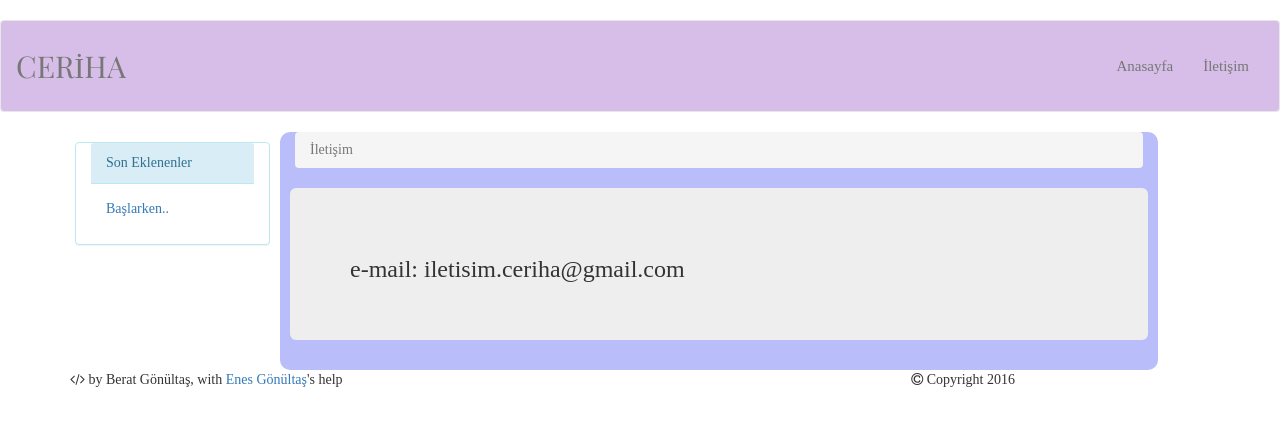
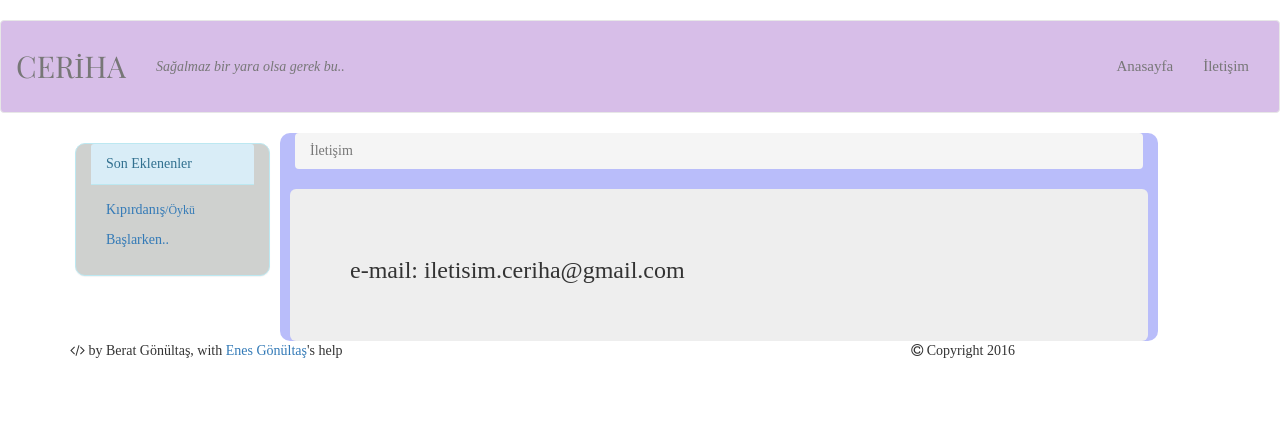
Before and after one commit to muhammedaydogdu/muhammedaydogdu.github.io, a Jekyll site: the page built from iletisim.html, in a window 1280 px wide. Shown: the top 426 px of the page. Built offline with Jekyll 4.4.1, drawn with Linux system fonts in a browser that asks for light colours.

```diff
--- a/_includes/footer.html
+++ b/_includes/footer.html
@@ -11,8 +11,8 @@
   </div>
 </footer>
 
-<script src="js/jquery-3.1.0.min.js"></script>
-<script src="js/bootstrap.min.js"></script>
+<script src="/js/jquery-3.1.0.min.js"></script>
+<script src="/js/bootstrap.min.js"></script>
 </body>
 
 
--- a/_includes/head.html
+++ b/_includes/head.html
@@ -10,10 +10,10 @@
 
     <title>Ceriha</title>
 
-    <link href="https://fonts.googleapis.com/css?family=Lato" rel="stylesheet">
     <link href="https://fonts.googleapis.com/css?family=Playfair+Display" rel="stylesheet">
+
+    <link href="/css/bootstrap.min.css" rel="stylesheet" type="text/css">
     <link href="/css/style.css" rel="stylesheet" type="text/css">
-    <link href="/css/bootstrap.min.css" rel="stylesheet" type="text/css">
     <link href="/css/font-awesome.min.css" rel="stylesheet">
 
   </head>
--- a/_includes/nav.html
+++ b/_includes/nav.html
@@ -10,7 +10,7 @@
       <a class="navbar-brand name" href="/index.html">CERİHA</a>
     </div>
 
-      <!--<p class="navbar-text nav-txt"><em>Sağalmaz bir yara olsa gerek bu..</em></p>-->
+      <p class="navbar-text nav-txt"><em>Sağalmaz bir yara olsa gerek bu..</em></p>
     <div class="collapse navbar-collapse" id="navbar-1">
       <ul class="nav navbar-nav navbar-right">
         <li class="nav-texts"><a href="/index.html">Anasayfa</a></li>
--- a/css/style.css
+++ b/css/style.css
@@ -10,9 +10,6 @@ body .bnavbar {
   margin-top: 20px;
 }
 .nav-txt {
-  position: relative;
-  top: 30px;
-  right: 140px;
   font-family: 'Playfair Display', serif;
 }
 .nav-texts {
@@ -42,7 +39,6 @@ div #quote_ {
 }
 .jumbotron {
   margin: 10px -5px 0 -5px;
-  .font-size:
 }
 footer {
   height: 60px;
--- a/iletisim.html
+++ b/iletisim.html
@@ -9,12 +9,10 @@
       <div class="row">
         <div class="panel panel-info col-md-2 hidden-xs hidden-sm">
           <div class="panel-heading">Son Eklenenler</div>
+
           <div class="panel-body">
-            <p><a href="/2016/09/27/baslarken.html">Başlarken..</a></p>
             {% for post in site.posts %}
-            {% if post.title != "Başlarken.." %}
-            <p><a href="{{ post.url }}"> {{ post.title }}<small> / {{ post.type }}</small> </a></p>
-            {% endif %}
+            <p><a href="{{ post.url }}"> {{ post.title }}<small>{{ post.type }}</small> </a></p>
             {% endfor %}
           </div>
         </div>
```
Also changed, not shown: _posts/2016-09-28-kipirdanis.md (+2 -2 lines), 12 other files.
